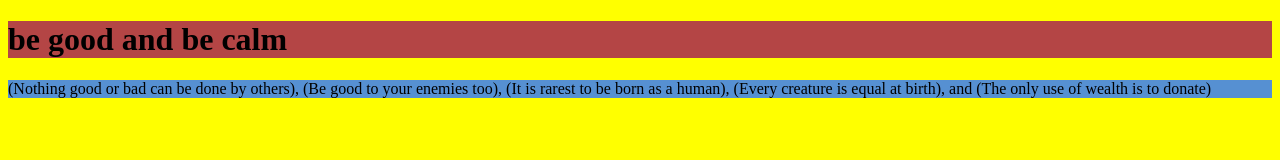
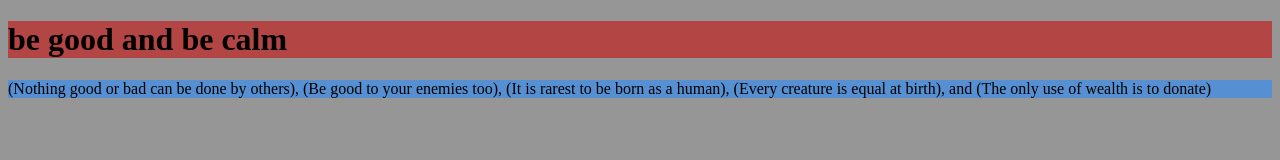
Before and after one commit to thiruvenkadam5/Vertix_bos, a plain HTML site: page src/index.html in a window 1280 px wide. Drawn offline with Linux system fonts and the light colour scheme.

Commit message:
step one

```diff
--- a/src/index.html
+++ b/src/index.html
@@ -4,7 +4,7 @@
         <style>
 
             body{
-                    background-color: rgb(255, 255, 0);
+                    background-color: rgb(150, 150, 150);
                }
 
             h1{
```
